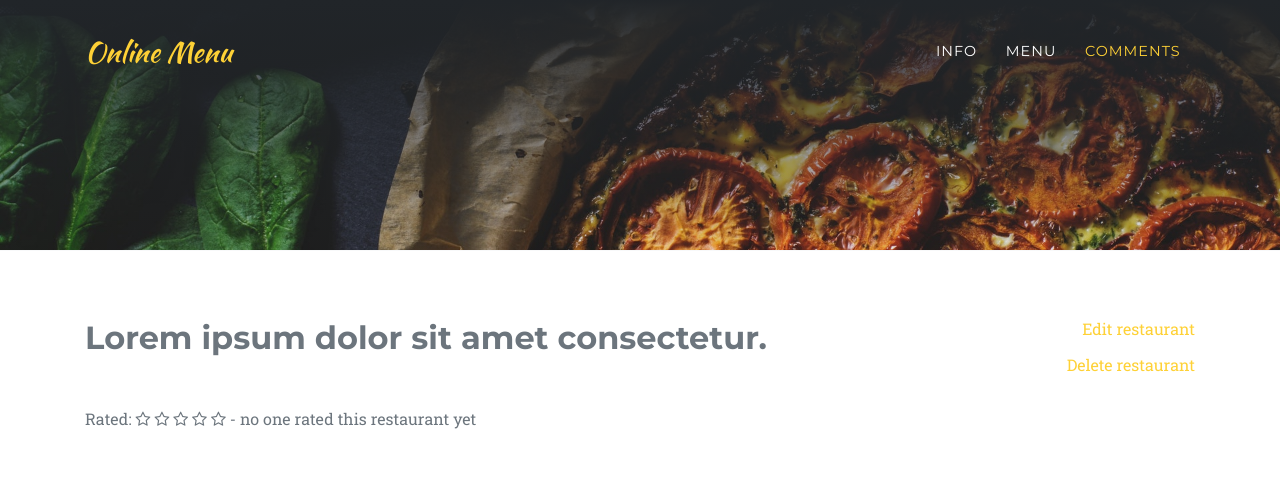
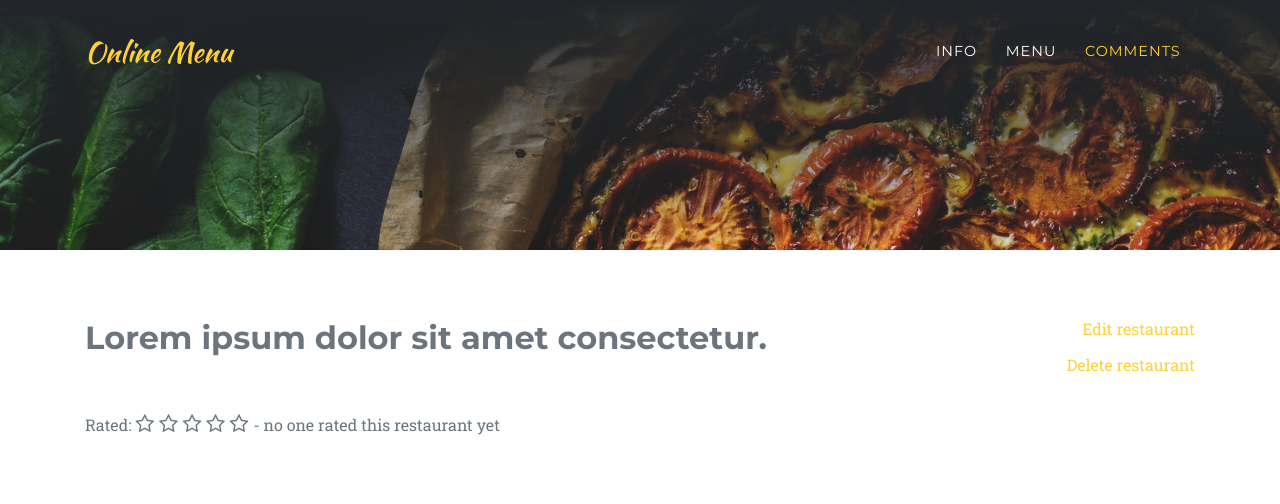
Before and after one commit to Swojak-A/Online_Menu, a Flask app: template templates/menu.html in a window 1280 px wide. Shown: the top 504 px of the page. Run offline with Flask 2, Linux system fonts and the light colour scheme; the template is opened without the code that fills it, so the values that code supplies are empty; some libraries are stand-ins or nearby versions; some web fonts are replaced.

Commit message:
style.css: add styling for ratings

```diff
--- a/static/css/style.css
+++ b/static/css/style.css
@@ -878,3 +878,18 @@ ul.social-buttons li a:active, ul.social-buttons li a:focus, ul.social-buttons l
   padding-left: 15px;
 }
 }
+
+
+
+.star-rating {
+  line-height:32px;
+  font-size:1.25em;
+}
+
+.star-rating .fa-star, .fa-star-o, .fa-star-half-o{
+  color: #fed136;
+}
+
+.star-label {
+  font-size: 1rem;
+}
```
